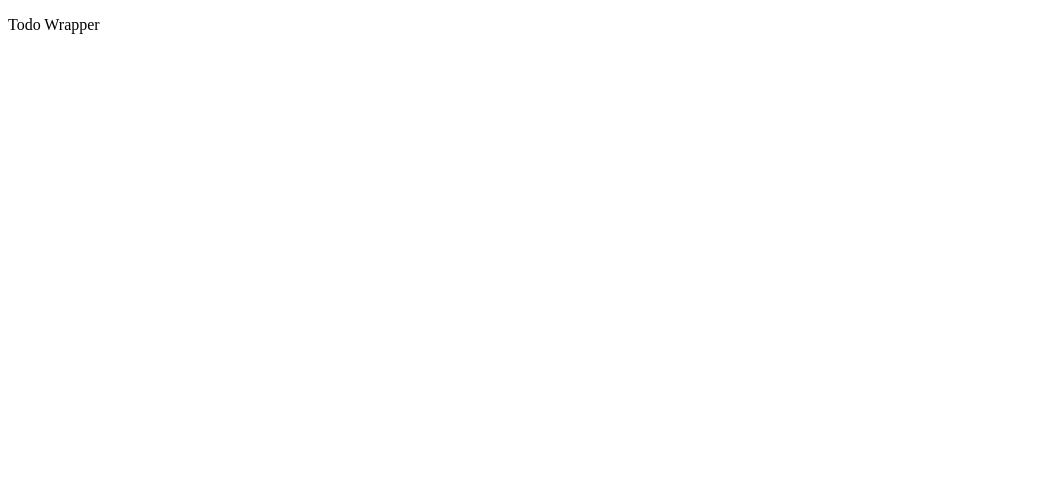
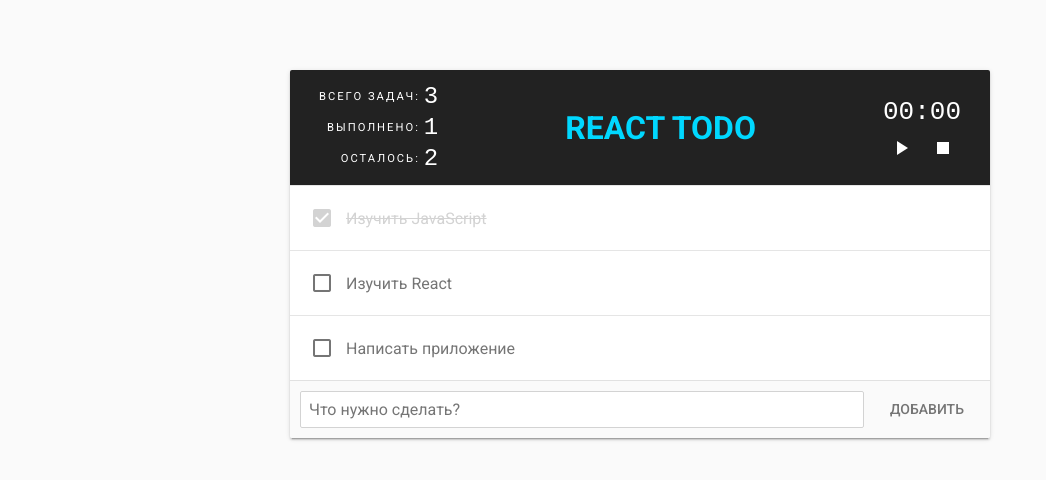
Before and after one commit to SergeyWebDeveloper/reactTodo, a React app: page / in a window 1280 px wide. Shown: the top 480 px of the page, without its empty margins (0-1046 px from the left). Built offline with nearby package versions, Linux system fonts and the light colour scheme.

Commit message:
add html and styled

```diff
--- a/public/index.html
+++ b/public/index.html
@@ -3,6 +3,8 @@
 <head>
     <meta charset="UTF-8">
     <title>React Todo</title>
+    <link rel="stylesheet" href="https://fonts.googleapis.com/css?family=Roboto:300,400,500,700">
+    <link href="https://fonts.googleapis.com/icon?family=Material+Icons" rel="stylesheet">
 </head>
 <body>
     <div id="root"></div>
--- a/src/App.jsx
+++ b/src/App.jsx
@@ -1,24 +1,79 @@
 import React from 'react';
 import ReactDOM from 'react-dom';
 
+import './app.sass';
 
 class App extends React.Component {
 
-    constructor(){
+    constructor() {
         super();
-        this.state={
-          todos: []
+        this.state = {
+            todos: []
         };
     }
 
-    render(){
-        return(
-            <div className="todo__wrapper">
-                <p>Todo Wrapper</p>
-            </div>
-        )
+    render() {
+        return (
+            <main>
+                <header>
+                    <table className="stats">
+                        <tbody>
+                        <tr>
+                            <th>Всего задач:</th>
+                            <td>3</td>
+                        </tr>
+                        <tr>
+                            <th>Выполнено:</th>
+                            <td>1</td>
+                        </tr>
+                        <tr>
+                            <th>Осталось:</th>
+                            <td>2</td>
+                        </tr>
+                        </tbody>
+                    </table>
+                    <h1>React Todo</h1>
+                    <section className="stopwatch">
+                        <div className="stopwatch-time">00:00</div>
+                        <div className="stopwatch-controls">
+                            <button className="icon" icon="play_arrow"><i className="material-icons">play_arrow</i>
+                            </button>
+                            <button className="icon" icon="stop"><i className="material-icons">stop</i></button>
+                        </div>
+                    </section>
+                </header>
+                <section className="todo-list">
+                    <div className="todo completed">
+                        <button className="checkbox icon"><i className="material-icons">check_box</i></button>
+                        <span className="todo-title">Изучить JavaScript</span>
+                        <button className="edit icon" icon="edit"><i className="material-icons">edit</i></button>
+                        <button className="delete icon" icon="delete"><i className="material-icons">delete</i></button>
+                    </div>
+                    <div className="todo">
+                        <button className="checkbox icon"><i className="material-icons">check_box_outline_blank</i>
+                        </button>
+                        <span className="todo-title">Изучить React</span>
+                        <button className="edit icon" icon="edit"><i className="material-icons">edit</i></button>
+                        <button className="delete icon" icon="delete"><i className="material-icons">delete</i></button>
+                    </div>
+                    <div className="todo">
+                        <button className="checkbox icon"><i className="material-icons">check_box_outline_blank</i>
+                        </button>
+                        <span className="todo-title">Написать приложение</span>
+                        <button className="edit icon" icon="edit"><i className="material-icons">edit</i></button>
+                        <button className="delete icon" icon="delete"><i className="material-icons">delete</i></button>
+                    </div>
+                </section>
+                <form className="todo-add-form">
+                    <input type="text" value="" placeholder="Что нужно сделать?" />
+                    <button type="submit">Добавить</button>
+                </form>
+            </main>
+    )
     }
-}
+    }
 
 
-ReactDOM.render(<App />, document.getElementById('root'));
+    ReactDOM.render(
+        <App/>
+    , document.getElementById('root'));
--- /dev/null
+++ b/src/app.sass
@@ -0,0 +1,172 @@
+body
+  background-color: #fafafa
+  color: #757575
+  font-family: "Roboto", Arial, Helvetica, sans-serif
+  margin: 0
+
+button
+  background: 0 0
+  border: none
+  border-radius: 2px
+  color: #757575
+  position: relative
+  height: 36px
+  margin: 0
+  min-width: 64px
+  padding: 0 16px
+  display: inline-block
+  font-family: "Roboto","Helvetica","Arial",sans-serif
+  font-size: 14px
+  font-weight: 500
+  text-transform: uppercase
+  letter-spacing: 0
+  overflow: hidden
+  will-change: box-shadow
+  transition: box-shadow .2s cubic-bezier(.4,0,1,1),background-color .2s cubic-bezier(.4,0,.2,1),color .2s cubic-bezier(.4,0,.2,1)
+  outline: none
+  cursor: pointer
+  text-decoration: none
+  text-align: center
+  line-height: 36px
+  vertical-align: middle
+  &:hover
+    background-color: rgba(158,158,158,.2)
+  &:active
+    background-color: rgba(158,158,158,.4)
+  &.icon
+    border-radius: 50%
+    font-size: 24px
+    height: 32px
+    margin-left: 0
+    margin-right: 0
+    min-width: 32px
+    width: 32px
+    padding: 0
+    overflow: hidden
+    line-height: normal
+    .material-icons
+      position: absolute
+      top: 50%
+      left: 50%
+      transform: translate(-12px,-12px)
+      line-height: 24px
+      width: 24px
+      vertical-align: middle
+
+input
+  font-family: "Roboto", Arial, Helvetica, sans-serif
+  font-size: 1rem
+  color: #757575
+  padding: .5em
+  border-radius: 2px
+  border: 1px solid lightgray
+  outline: none
+
+main
+  background: #fff
+  width: 700px
+  margin: 70px auto
+  border-radius: 2px
+  overflow: hidden
+  box-shadow: 0 2px 2px 0 rgba(0,0,0,.14),0 3px 1px -2px rgba(0,0,0,.2),0 1px 5px 0 rgba(0,0,0,.12)
+
+header
+  display: flex
+  align-items: center
+  padding: 0 1rem
+  color: white
+  background-color: #222
+  text-align: center
+  text-transform: uppercase
+  h1
+    display: inline-block
+    color: #00d8ff
+    margin: 1rem auto
+
+/* Stats */
+.stats
+  margin: 10px
+  table
+    margin: auto
+  th
+    text-align: right
+    font-weight: normal
+    letter-spacing: 2px
+    font-size: .7em
+  td
+    text-align: left
+    font-size: 1.5rem
+    font-family: monospace
+
+
+
+/* Stopwatch */
+.stopwatch
+  padding: 15px 10px 5px 10px
+
+.stopwatch-time
+  font-family: monospace
+  font-size: 2em
+
+.stopwatch-controls
+  button
+    margin: 5px
+    color: white
+
+
+/* Todo */
+.todo
+  display: flex
+  font-size: 1rem
+  border-top: 1px solid rgba(0,0,0,.1)
+  background-color: #fff
+  transition: all .2s
+  -webkit-user-select: none
+  user-select: none
+  padding: 1em
+  align-items: center
+
+.todo.completed *
+  color: lightgray
+
+.todo.completed .todo-title
+  text-decoration: line-through
+
+.todo .todo-title
+  margin-right: auto
+
+.todo .checkbox
+  margin-right: .5rem
+
+.todo button:not(.checkbox)
+  opacity: 0
+  transition: all .2s
+
+.todo:hover button:not(.checkbox)
+  opacity: 1
+
+.todo-edit-form
+  display: flex
+  font-size: 1rem
+  padding: .85em
+  border-top: 1px solid rgba(0,0,0,.1)
+  input
+    flex: 1
+  .save
+    margin-left: .5em
+
+/* Todo form */
+
+.todo-add-form
+  display: flex
+  background-color: #FAFAFA
+  border-top: 1px solid rgba(0,0,0,.1)
+  padding: 10px
+  input
+    flex: 1
+    outline: none
+    transition: all .2s
+    &:focus
+      border: 1px solid #00d8ff
+  button
+    margin-left: 10px
```
